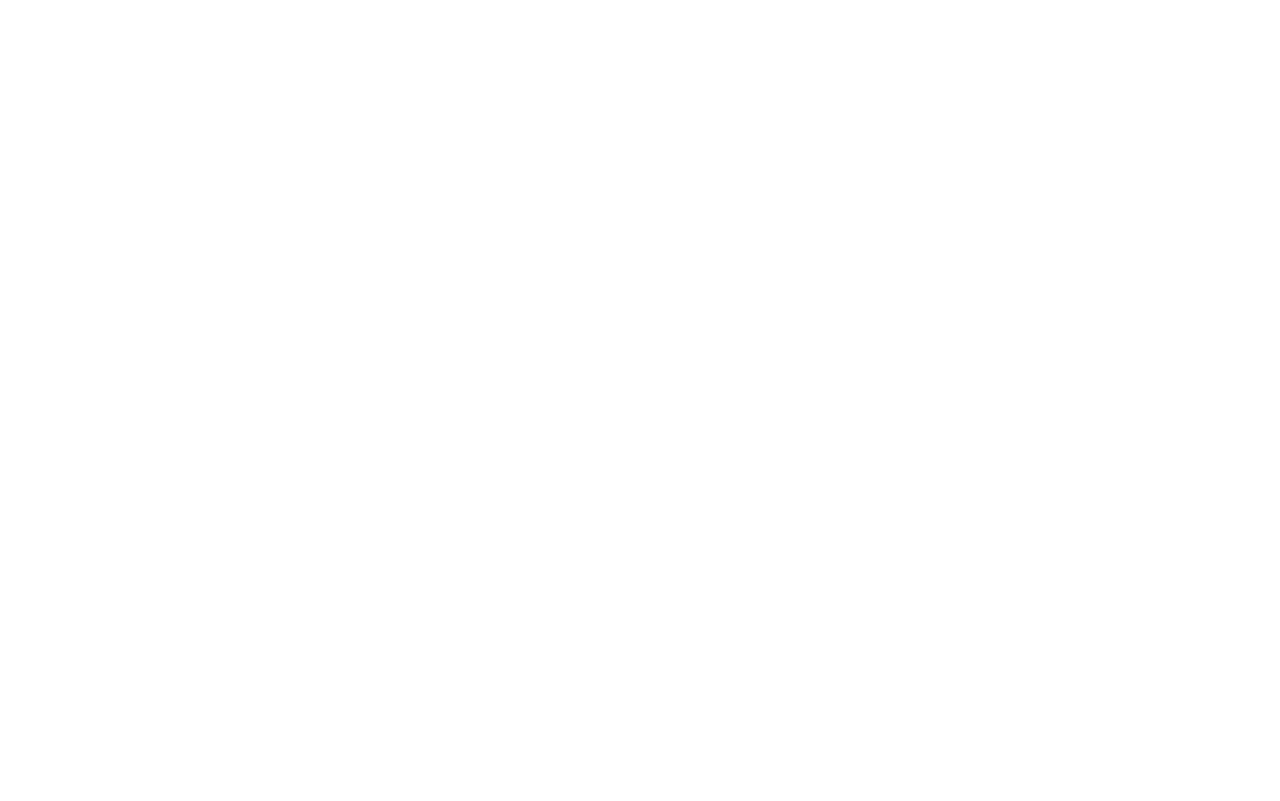
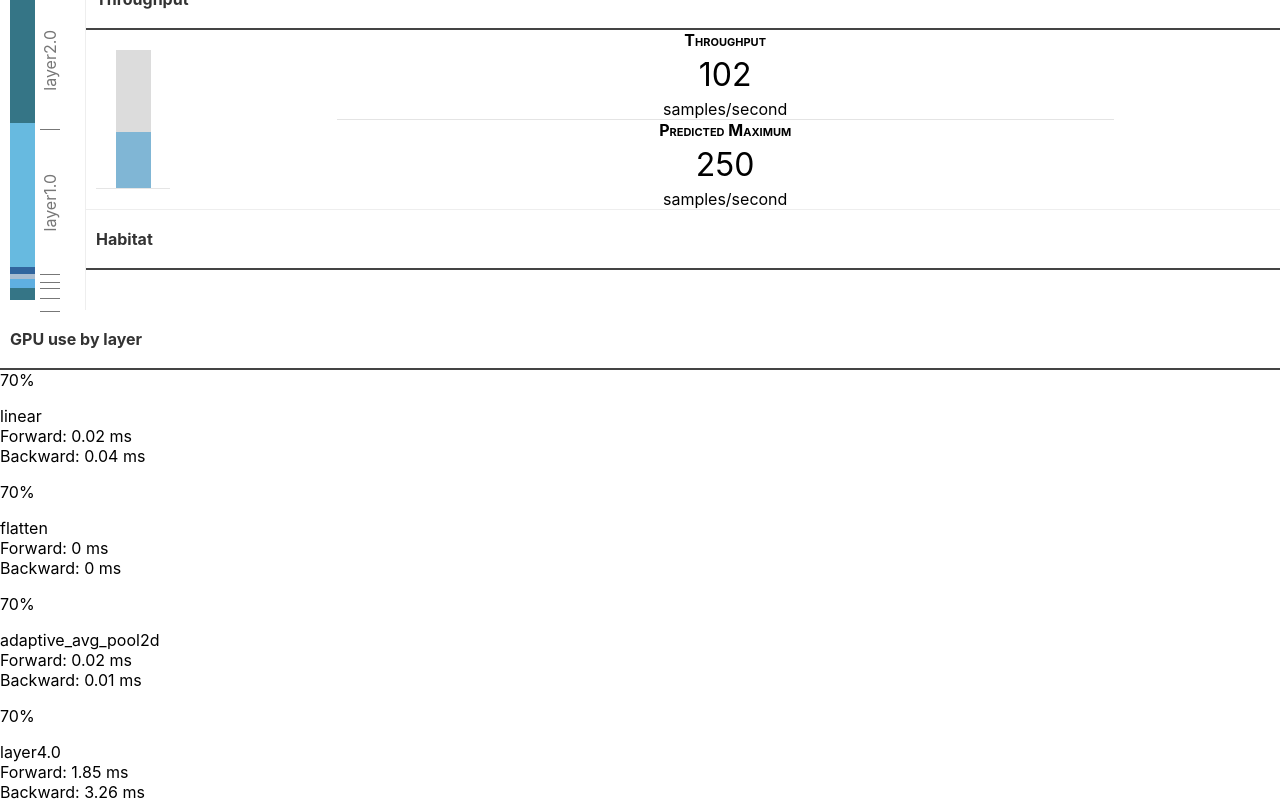
Before and after one commit to CentML/DeepView.Explore, a React (Create React App) app in the folder skyline-vscode/react-ui/: page / in a window 1280 px wide. Shown: the part 680-1481 px from the top of the page. Before the commit the page ends 800 px from the top, so only its background shows below. Built offline with nearby package versions, Linux system fonts and the light colour scheme.

Commit message:
layout design

```diff
--- a/skyline-vscode/react-ui/src/App.js
+++ b/skyline-vscode/react-ui/src/App.js
@@ -15,13 +15,14 @@
 import WelcomeScreen from "./sections/WelcomeScreen";
 import PerfBarContainer from "./sections/PerfBarContainer";
 
-import ReactTooltip from "react-tooltip";
+// import ReactTooltip from "react-tooltip";
 
 import { computePercentage, getTraceByLevel } from "./utils/utils";
 import { profiling_data } from "./data/mock_data";
 import EnergyConsumption from "./sections/EnergyConsumption";
 import Iterations from "./sections/Iterations";
 import MemThroughputContainer from "./sections/MemThroughputContainer";
+import GpuUtilization from "./sections/GpuUtilization";
 
 // https://stackoverflow.com/questions/54135313/webview-extension-in-typescript
 /**
@@ -53,12 +54,12 @@
   });
 }
 
-const sendMock = false;
+const sendMock = true;
 
 function App() {
   const [analysisState, setAnalysisState] = useState();
   const [textChanged, setTextChanged] = useState(false);
-  const [timeBreakDown, setTimeBreakdown] = useState([]);
+  const [timeBreakDown, setTimeBreakdown] = useState({});
 
   const [vscodeApi, setVscodeApi] = useState(acquireApi());
   const [errorText, setErrorText] = useState();
@@ -94,7 +95,7 @@
         ),
         fine: computePercentage(fine, state.breakdown.iteration_run_time_ms),
       });
-      ReactTooltip.rebuild();
+      // ReactTooltip.rebuild();
     }
   };
 
@@ -202,7 +203,7 @@
                     }
                     renderPerfBars={timeBreakDown.fine}
                   />
-                  <ReactTooltip type="info" effect="float" html={true} />
+                  {/* <ReactTooltip type="info" effect="float" html={true} /> */}
                 </div>
                 <div className="innpv-contents-subrows">
                   <MemThroughputContainer
@@ -216,6 +217,9 @@
                   />
                 </div>
               </div>
+            </Tab>
+            <Tab eventKey="gpu" title="GPU Utilization">
+                    <GpuUtilization layers={timeBreakDown.fine} />
             </Tab>
             <Tab eventKey="deploy" title="Deployment">
               <DeploymentTab
--- a/skyline-vscode/react-ui/src/components/ModelLayers/Elastic.js
+++ b/skyline-vscode/react-ui/src/components/ModelLayers/Elastic.js
@@ -1,4 +1,6 @@
-import React,{useState} from 'react';
+import React, { useState } from "react";
+import ReactTooltip from "react-tooltip";
+import ProgressBar from "react-bootstrap/ProgressBar";
 
 const DRAG_MAX_PCT = 0.2;
 const GAIN = 0.8;
@@ -10,21 +12,24 @@
   return 1 - cubed;
 }
 
-const Elastic = ({className='',
-                  disabled=false,
+const Elastic = ({
+  className = "",
+  disabled = false,
   handleShrink = () => {},
   handleGrow = () => {},
   handleSnapBack = () => {},
   updateMarginTop = () => {},
   heightPct,
   tooltipHTML,
-                  children}) => {
-
+  children,
+  elem,
+  index,
+}) => {
   const [height, setHeight] = useState(-100);
   const [paddingTop, setPaddingTop] = useState(0);
   const [paddingBottom, setPaddingBottom] = useState(0);
 
-  const [dragging,setDragging] = useState(false);
+  const [dragging, setDragging] = useState(false);
   const [clickedUpper, setClickedUpper] = useState(false);
   const [clickClientY, setClickClientY] = useState(0);
   const [targetHeight, setTargetHeight] = useState(1);
@@ -40,29 +45,29 @@
     const clickPositionY = event.clientY - boundingRect.top;
     setClickedUpper(clickPositionY < middle);
     setClickClientY(event.clientY);
-    setTargetHeight(boundingRect.height)
+    setTargetHeight(boundingRect.height);
     setHeight(boundingRect.height);
-  }
+  };
 
   const handleMouseUp = () => {
     clearDragging();
-  }
+  };
 
   const handleMouseLeave = () => {
     clearDragging();
-  }
+  };
 
   const clearDragging = () => {
     if (!dragging) {
       return;
     }
-    setDragging(false)
+    setDragging(false);
     setPaddingTop(0);
     setPaddingBottom(0);
     setHeight(0);
     updateMarginTop(0);
     handleSnapBack();
-  }
+  };
 
   const handleMouseMove = (event) => {
     if (!dragging || disabled) {
@@ -77,25 +82,25 @@
       return;
     }
 
-    const easedAmount = easing(deltaYPct / DRAG_MAX_PCT) * targetHeight * DRAG_MAX_PCT;
+    const easedAmount =
+      easing(deltaYPct / DRAG_MAX_PCT) * targetHeight * DRAG_MAX_PCT;
 
     if (deltaY > 0) {
       // Cursor moved down
       if (clickedUpper) {
         // Shrink from the top
-        setPaddingTop(easedAmount)
+        setPaddingTop(easedAmount);
         handleShrink();
       } else {
         // Grow from the bottom
-        setHeight(targetHeight + easedAmount)
+        setHeight(targetHeight + easedAmount);
         handleGrow();
       }
-
     } else {
       // Cursor moved up
       if (clickedUpper) {
         // Grow from the top
-        setHeight(targetHeight + easedAmount)
+        setHeight(targetHeight + easedAmount);
         updateMarginTop(easedAmount);
         handleGrow();
       } else {
@@ -104,7 +109,7 @@
         handleShrink();
       }
     }
-  }
+  };
 
   // Use the initial height unless the user has dragged the element
   const containerStyle = {
@@ -115,6 +120,12 @@
     paddingBottom: `${paddingBottom}px`,
   };
 
+  const calculateTooltipPosition = ({top,left}) =>{
+    const posLeft = left < 0 ? 40:left;
+    const posTop = Math.abs(window.innerHeight-top) < 100 ? window.innerHeight - 100: top;
+    return {top: posTop,left:posLeft}
+  }
+
   return (
     <>
       <div
@@ -124,14 +135,43 @@
         onMouseMove={handleMouseMove}
         onMouseLeave={handleMouseLeave}
         style={containerStyle}
-        data-tip={tooltipHTML}
+        data-tip
+        data-for={`${index}`}
       >
         <div className="innpv-elastic-inner" style={innerStyle}>
           {children}
         </div>
+        <ReactTooltip id={`${index}`} type="info" effect="float" place="right" arrowColor="transparent" overridePosition={calculateTooltipPosition}>
+          <div style={{display:'flex'}}>
+            <div>
+              {elem["name"] === "untracked" ? (
+                <p>
+                  <span style={{ display: "block" }}>Untracked</span>
+                  <span style={{ display: "block" }}>
+                    Time: ${Math.round(elem["total_time"] * 100) / 100} ms
+                  </span>
+                </p>
+              ) : (
+                <p>
+                  <span style={{ display: "block" }}>{elem["name"]}</span>
+                  <span style={{ display: "block" }}>
+                    Forward: {Math.round(elem["forward_ms"] * 100) / 100} ms
+                  </span>
+                  <span style={{ display: "block" }}>
+                    Backward: {Math.round(elem["backward_ms"] * 100) / 100} ms
+                  </span>
+                </p>
+              )}
+            </div>
+            <div style={{marginLeft:'0.5rem', paddingLeft:'0.5rem', borderLeft:'0.1rem solid #d5dbdb'}}>
+              <p>GPU utilization</p>
+              <ProgressBar variant="success" now={40} label="40%" />
+            </div>
+          </div>
+        </ReactTooltip>
       </div>
     </>
-  )
-}
+  );
+};
 
 export default Elastic;
--- a/skyline-vscode/react-ui/src/components/ModelLayers/PerfBar.js
+++ b/skyline-vscode/react-ui/src/components/ModelLayers/PerfBar.js
@@ -16,7 +16,9 @@
   onActiveChange = (isActive) => {},
   percentage,
   updateMarginTop,
-  colorClass}
+  colorClass,
+elem,
+index}
 ) => {
 
   const [lastClick, setLastClick] = useState(0);
@@ -89,6 +91,8 @@
       handleGrow={handleIncrease}
       handleSnapBack={handleRestore}
       tooltipHTML={tooltipHTML}
+      elem={elem}
+      index={index}
     >
       <div
         className={`innpv-perfbar ${colorClass}`}
--- /dev/null
+++ b/skyline-vscode/react-ui/src/sections/GpuUtilization.js
@@ -0,0 +1,76 @@
+import React from "react";
+import Subheader from "../components/Subheader";
+import Spinner from "react-bootstrap/Spinner";
+import Card from "react-bootstrap/Card";
+import Row from "react-bootstrap/Row";
+import Container from "react-bootstrap/Container";
+import Col from "react-bootstrap/Col";
+import ProgressBar from "react-bootstrap/ProgressBar";
+
+const GpuUtilization = ({ layers }) => {
+  return (
+    <>
+      <div className="innpv-memory innpv-subpanel">
+        <Subheader icon="database">GPU use by layer</Subheader>
+        <div className="innpv-subpanel-content">
+          {layers && layers.length === 0 ? (
+            <Container fluid>
+              <Row className="justify-content-md-center">
+                <Card>
+                  <Card.Body>
+                    <Spinner animation="border" size="sm" /> Loading Information
+                  </Card.Body>
+                </Card>
+              </Row>
+            </Container>
+          ) : (
+            <Container fluid className="mt-2 mb-2">
+              <Row xs={2} sm={3} md={4}>
+                {layers?.map((elem, idx) => {
+                  return (
+                    <Col key={`${elem["name"]}_${idx}`}>
+                      <Card body className="mt-2 mb-2">
+                        <div>
+                          <ProgressBar variant="success" now={70} label="70%" />
+                        </div>
+                        <div>
+                          {elem["name"] === "untracked" ? (
+                            <p>
+                              <span style={{ display: "block" }}>
+                                Untracked
+                              </span>
+                              <span style={{ display: "block" }}>
+                                Time: $
+                                {Math.round(elem["total_time"] * 100) / 100} ms
+                              </span>
+                            </p>
+                          ) : (
+                            <p>
+                              <span style={{ display: "block" }}>
+                                {elem["name"]}
+                              </span>
+                              <span style={{ display: "block" }}>
+                                Forward:{" "}
+                                {Math.round(elem["forward_ms"] * 100) / 100} ms
+                              </span>
+                              <span style={{ display: "block" }}>
+                                Backward:{" "}
+                                {Math.round(elem["backward_ms"] * 100) / 100} ms
+                              </span>
+                            </p>
+                          )}
+                        </div>
+                      </Card>
+                    </Col>
+                  );
+                })}
+              </Row>
+            </Container>
+          )}
+        </div>
+      </div>
+    </>
+  );
+};
+
+export default GpuUtilization;
--- a/skyline-vscode/react-ui/src/sections/PerfBarContainer.js
+++ b/skyline-vscode/react-ui/src/sections/PerfBarContainer.js
@@ -45,6 +45,7 @@
             return (
               <MemoryPerfBar
                 key={`${elem["name"]}_${idx}`}
+                index={idx}
                 elem={elem}
                 isActive={true}
                 label={elem["name"]}
@@ -56,17 +57,17 @@
                     ? "innpv-untracked-color"
                     : "innpv-blue-color-" + ((idx % 5) + 1)
                 }
-                tooltipHTML={
-                  elem["name"] === "untracked"
-                    ? `<b>Untracked</b><br>Time: ${
-                        Math.round(elem["total_time"] * 100) / 100
-                      }ms`
-                    : `<b>${elem["name"]}</b><br>Forward: ${
-                        Math.round(elem["forward_ms"] * 100) / 100
-                      }ms<br>Backward: ${
-                        Math.round(elem["backward_ms"] * 100) / 100
-                      }ms`
-                }
+                // tooltipHTML={
+                //   elem["name"] === "untracked"
+                //     ? `<b>Untracked</b><br>Time: ${
+                //         Math.round(elem["total_time"] * 100) / 100
+                //       }ms`
+                //     : `<b>${elem["name"]}</b><br>Forward: ${
+                //         Math.round(elem["forward_ms"] * 100) / 100
+                //       }ms<br>Backward: ${
+                //         Math.round(elem["backward_ms"] * 100) / 100
+                //       }ms<br> GPU utilization: 50%`
+                // }
               />
             );
           })}
```
Lines whose indentation alone changed are shown as unchanged.
